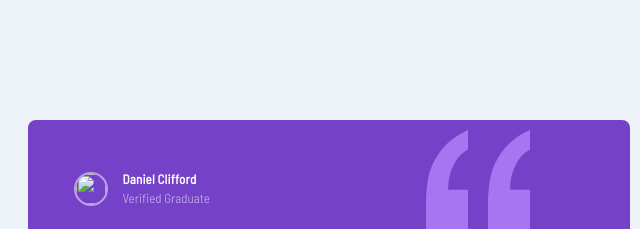
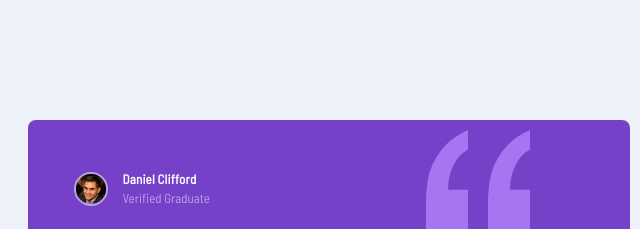
Before and after one commit to evanhill1989/Testimonials-grid-section, a plain HTML site: page index.html in a window 1280 px wide. Shown: the top 229 px of the page, 0-640 px from the left. Drawn offline with Linux system fonts and the light colour scheme; files whose address does not match are found by name.

Commit message:
Update index.html

```diff
--- a/index.html
+++ b/index.html
@@ -21,7 +21,7 @@
         <article class="Clifford">
 
             <div class="id-container">
-                    <img class="avatar" src= "images/image-daniel.jpg">
+                    <img class="avatar" src= "image-daniel.jpg">
                         <div class="id-name-grad">
                             <div class="name">Daniel Clifford</div>
                             <div class="grad">Verified Graduate</div>
```
